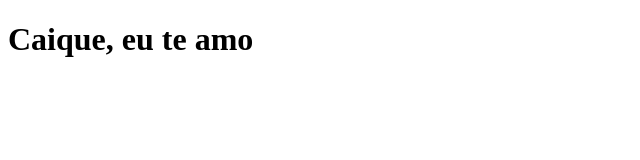
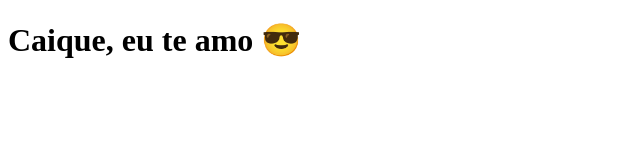
Before and after one commit to Cahmoraes/clone-tabnews, a Next.js app: page / in a window 1280 px wide. Shown: the top 160 px of the page, without its empty margins (0-640 px from the left). Built offline with nearby package versions, Linux system fonts and the light colour scheme.

Commit message:
modifica a frase

```diff
--- a/pages/index.js
+++ b/pages/index.js
@@ -1,3 +1,3 @@
 export default function Home() {
-  return <h1>Caique, eu te amo</h1>
+  return <h1>Caique, eu te amo 😎</h1>
 }
```
